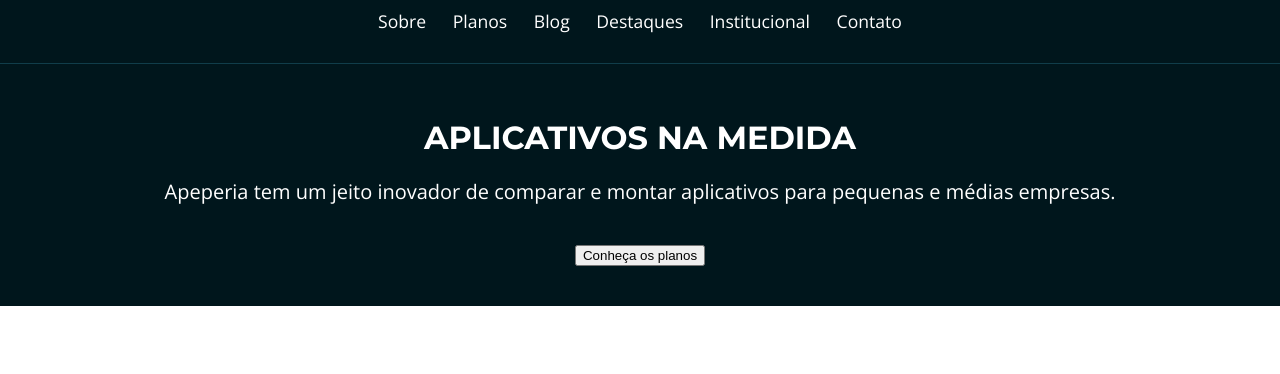
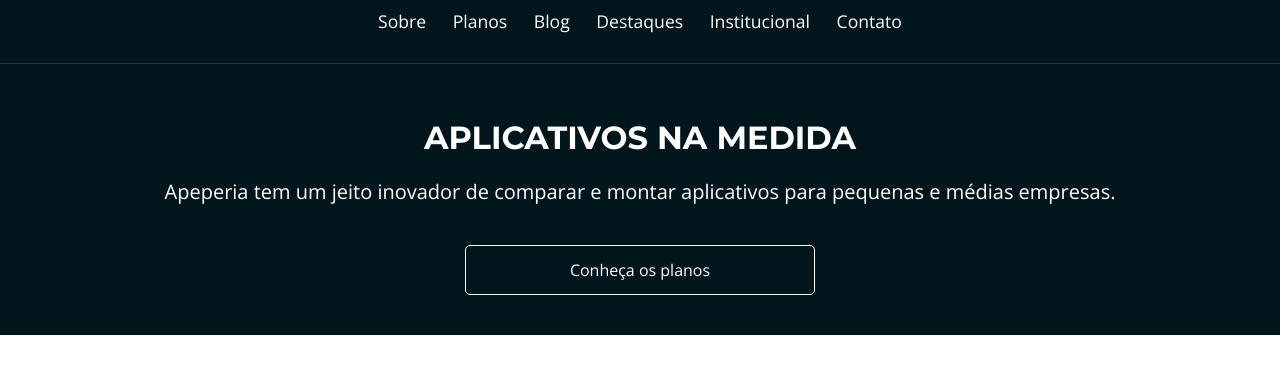
Before and after one commit to muitnep/Apeperia, a plain HTML site: page index.html in a window 1280 px wide. Shown: the part 74-448 px from the top of the page. Drawn offline with nearby package versions, Linux system fonts and the light colour scheme.

Commit message:
Criado algumas variáveis de cores no base.css e alterado os arquivos cabecalho.css e chamada.css com as novas variaveis

```diff
--- a/css/base.css
+++ b/css/base.css
@@ -1,3 +1,47 @@
+:root {
+    --white: #FFF;
+    --light-blue: #DFE3E5;
+    --strong-red: #B72E2E;
+    --dark-grey: #4F4C4C;
+    --light-grey: #F7F4F4;
+    --medium-grey: #D9D9D9;
+
+    --font-link: #0084FF;
+    --font-grey: #666;
+    --border-header-mobile: #103D4A;
+    --bg-footer: #333;
+    --bg-call-mobile: #00161C;
+
+    --plans-card-start: #56CCF2;
+    --plans-card-ultra: #B04CD9;
+    --plans-card-mega: #E33B3B;
+
+    --montserrat: 'Montserrat', sans-serif;
+}
+
 body {
     font-family: 'Open Sans', sans-serif;
 }
+
+.container {
+    padding-right: 6%;
+    padding-left: 6%;
+}
+
+.button {
+    text-align: center;
+
+    display: block;
+
+    width: 100%;
+    max-width: 350px;
+
+    box-sizing: border-box;
+
+    padding: 1rem 2rem;
+
+    border: 1px solid var(--white);
+    border-radius: 5px;
+
+
+}
--- a/css/cabecalho.css
+++ b/css/cabecalho.css
@@ -1,5 +1,5 @@
 .header {
-    color: #FFF;
+    color:var(--white);
 
     width: 100%;
 
@@ -12,7 +12,7 @@
     padding-top: .75rem;
     padding-bottom: .75rem;
 
-    border-bottom: 1px solid #103D4A;
+    border-bottom: 1px solid var(--border-header-mobile);
 
     position: absolute;
 }
--- a/css/chamada.css
+++ b/css/chamada.css
@@ -3,17 +3,17 @@
     flex-direction: column;
     align-items: center;
 
-    color: #FFF;
+    color: var(--white);
     text-align: center;
 
-    background-color: #00161C;
+    background-color: var(--bg-call-mobile);
 
     padding-top: 12.25rem;
     padding-bottom: 2.5rem;
 }
 
 .call_title {
-    font-family: 'Montserrat', serif;
+    font-family: var(--montserrat);
     font-size: 2rem;
     font-weight: 700;
     text-transform: uppercase;
--- a/index.html
+++ b/index.html
@@ -12,10 +12,12 @@
     <link rel="stylesheet" href="./css/base.css">
     <link rel="stylesheet" href="./css/cabecalho.css">
     <link rel="stylesheet" href="./css/chamada.css">
-        <link rel="stylesheet" href="./css/planos.css">
+    <link rel="stylesheet" href="./css/planos.css">
+
+
 </head>
 <body>
-    <header class="header">
+    <header class="header container">
         <img src="./img/logo-apeperia.svg" alt="Logomarca Apeperia"
         class="header_logo">
         <nav class="header_navigation">
@@ -30,10 +32,10 @@
         </nav>
     </header><a href="#"></a>
     <main>
-        <section class="call">
+        <section class="call container">
             <h1 class="call_title">Aplicativos Na Medida</h1>
             <p class="call_text">Apeperia tem um jeito inovador de comparar e montar aplicativos para pequenas e médias empresas.</p>
-            <button><a href="#" class="call_button">Conheça os planos</a></button>
+            <a href="#" class="call_button button">Conheça os planos</a>
         </section>
     </main>
 </body>
```
